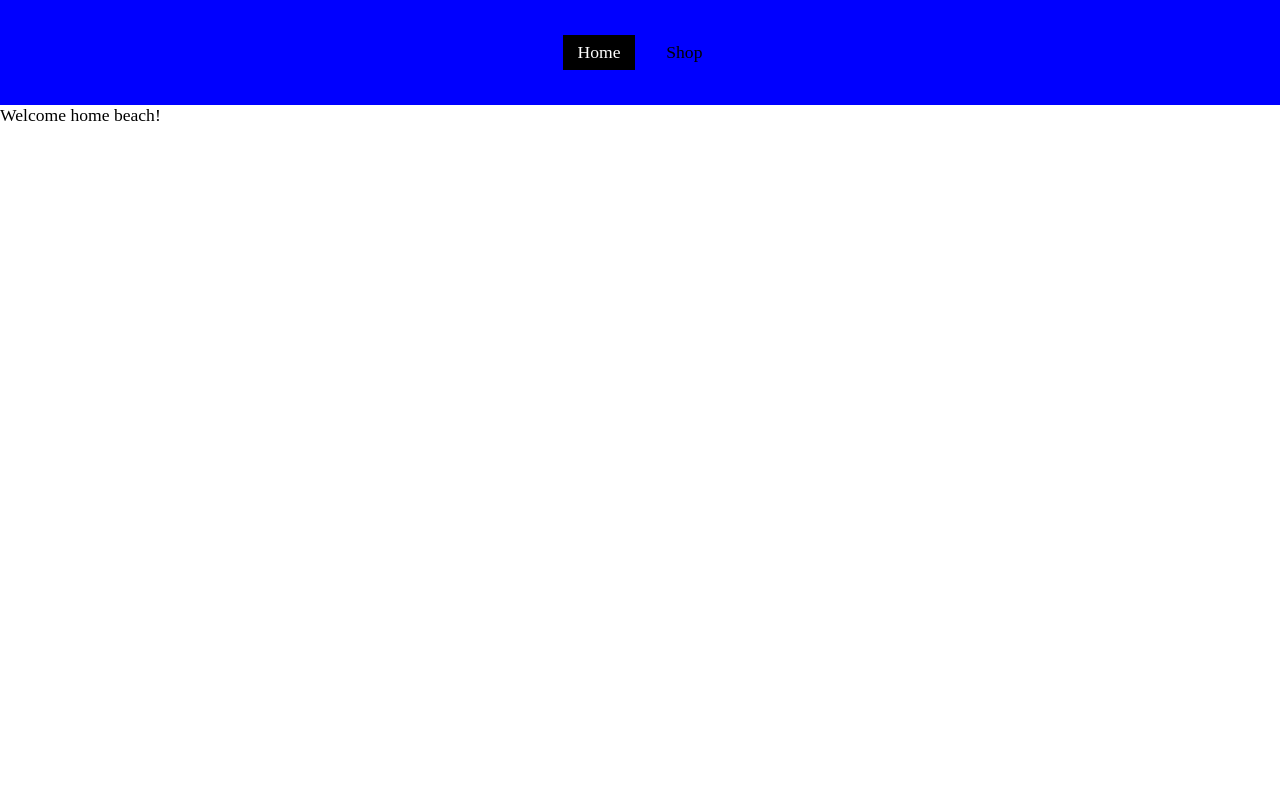
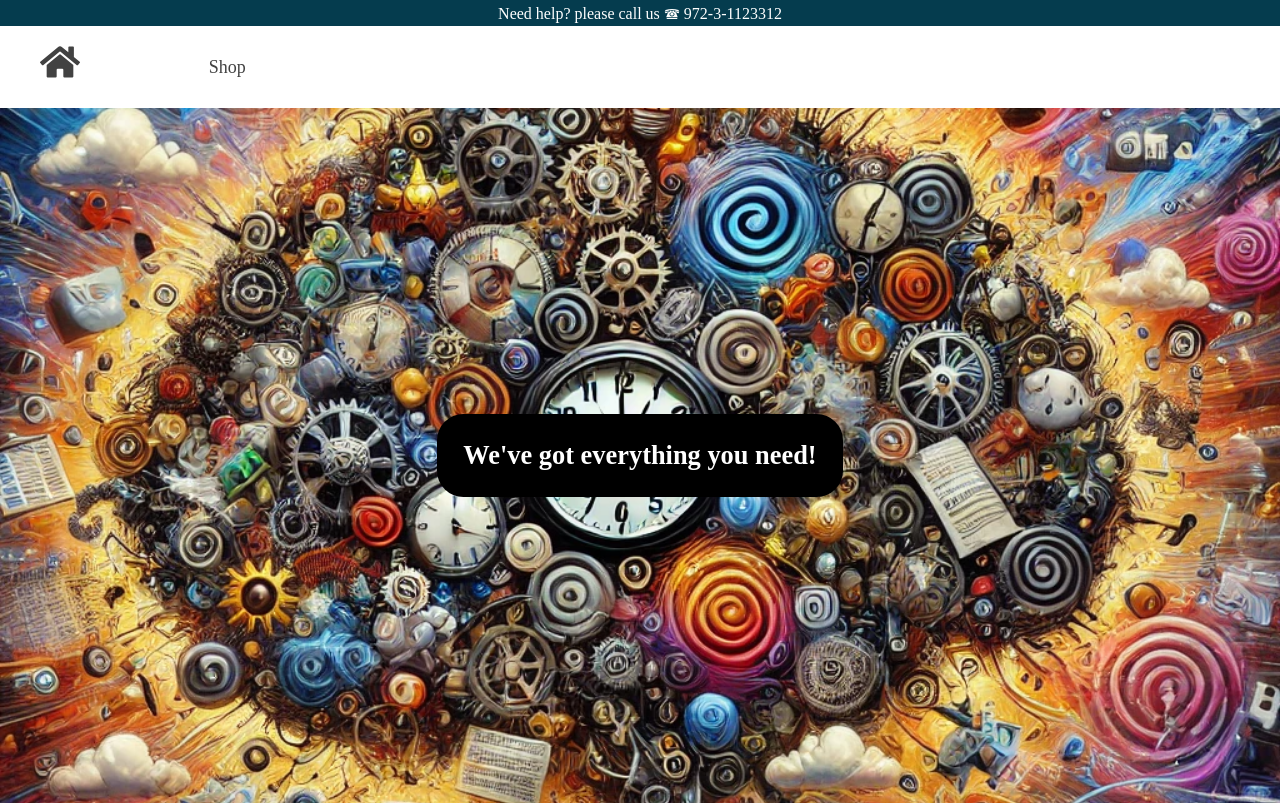
Before and after one commit to doxam1/shopping_cart, a React (Vite) app: page / in a window 1280 px wide. Built offline with nearby package versions, Linux system fonts and the light colour scheme.

Commit message:
header, react-icons, some styling

```diff
--- a/package.json
+++ b/package.json
@@ -12,6 +12,7 @@
   "dependencies": {
     "react": "^18.3.1",
     "react-dom": "^18.3.1",
+    "react-icons": "^5.3.0",
     "react-router-dom": "^6.28.0",
     "sass": "^1.80.6",
     "styled-components": "^6.1.13"
--- a/src/components/Home.jsx
+++ b/src/components/Home.jsx
@@ -1,5 +1,28 @@
+import styled from "styled-components";
+
+const Wrapper = styled.main`
+  display: flex;
+  flex-direction: column;
+  justify-content: center;
+  align-items: center;
+  gap: 1em;
+  background: url("img/rushBrain.webp") center/cover;
+  height: calc(100vh - 6em);
+`;
+
+const H2 = styled.h2`
+  color: #fff;
+  background-color: black;
+  padding: 1em;
+  border-radius: 1em;
+`;
+
 const Home = () => {
-  return <div>Welcome home beach!</div>;
+  return (
+    <Wrapper>
+      <H2>We&apos;ve got everything you need!</H2>
+    </Wrapper>
+  );
 };
 
 export default Home;
--- a/src/components/Navbar.jsx
+++ b/src/components/Navbar.jsx
@@ -1,35 +1,86 @@
 import { NavLink } from "react-router-dom";
 import styled from "styled-components";
+import { FaHome } from "react-icons/fa";
+import { GiRotaryPhone } from "react-icons/gi";
 
 const Wrapper = styled.div`
-  padding: 2em;
-  background: blue;
+  /* padding: 1rem; */
   display: flex;
+  justify-content: flex-start;
+  align-items: center;
   gap: 1em;
-  place-content: center;
+  font-size: 21px;
 
-  & a {
+  a {
+    padding: 0.4em 0.6em;
+    color: #424242;
+    text-decoration: none;
+
+    &:not(.icon) {
+      /* margin: 0 auto; */
+      font-size: large;
+    }
+  }
+
+  & a:hover {
+    opacity: 75%;
+    &:not(.icon) {
+      text-decoration-line: underline;
+      text-underline-offset: 1rem;
+      color: #053c4e;
+    }
+  }
+
+  .icon {
+    margin-right: 4rem;
+    margin-left: 1rem;
+    font-size: 2.5rem;
+  }
+
+  /* & a:not(.icon) {
     padding: 0.4em 0.8em;
-    color: black;
+    color: #aaa;
     text-decoration: none;
+
+    &:hover {
+
+    }
+  } */
+`;
+
+const Header = styled(Wrapper)`
+  background-color: #053c4e;
+  font-size: medium;
+
+  p {
+    color: #fff;
+    margin: 0.2rem auto;
   }
 `;
 const navLinkActiveStyle = ({ isActive }) => {
   return {
-    background: isActive ? "black" : "",
-    color: isActive ? "white" : "",
+    color: isActive ? "#077599" : "",
   };
 };
 const Navbar = () => {
   return (
-    <Wrapper>
-      <NavLink to="/" style={navLinkActiveStyle}>
-        Home
-      </NavLink>
-      <NavLink to="shop" style={navLinkActiveStyle}>
-        Shop
-      </NavLink>
-    </Wrapper>
+    <>
+      <Header>
+        <p>
+          Need help? please call us{" "}
+          <GiRotaryPhone style={{ position: "relative", top: "3px" }} />{" "}
+          972-3-1123312
+        </p>
+      </Header>
+      <Wrapper>
+        <NavLink to="/" className={"icon"}>
+          <FaHome />
+        </NavLink>
+        <NavLink to="shop" style={navLinkActiveStyle}>
+          &nbsp;&nbsp;Shop&nbsp;&nbsp;
+        </NavLink>
+      </Wrapper>
+    </>
   );
 };
 
```
Also changed, not shown: public/img/rushBrain.webp (added), 1 other file (tests, documents, lock files or other folders).
